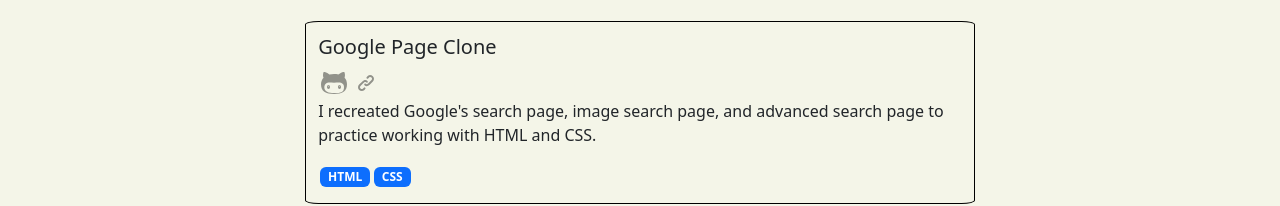
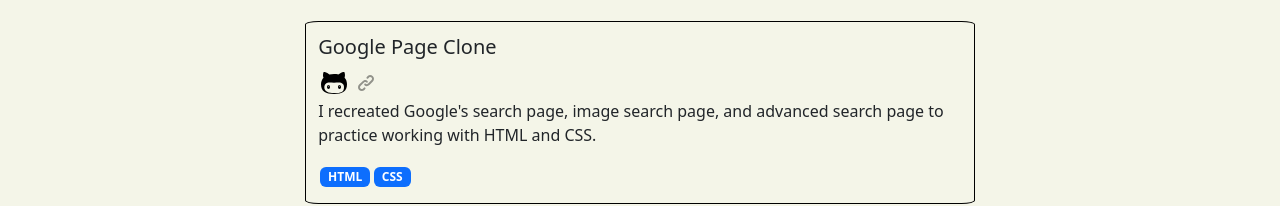
Before and after one commit to Monica-Uwalaka/monicauwalaka-website, a React (Create React App) app: page /projects in a window 1280 px wide. Shown: the part 559-765 px from the top of the page. Built offline with nearby package versions, Linux system fonts and the light colour scheme.

Commit message:
added github link for search project

```diff
--- a/src/data/projectsData.js
+++ b/src/data/projectsData.js
@@ -24,7 +24,7 @@
       {
       name: "Google Page Clone",
         img: "",
-        github: "",
+        github: "https://github.com/Monica-Uwalaka/googlesearchpageclone",
         link: "",
         stack: [
           "HTML", "CSS"
```
